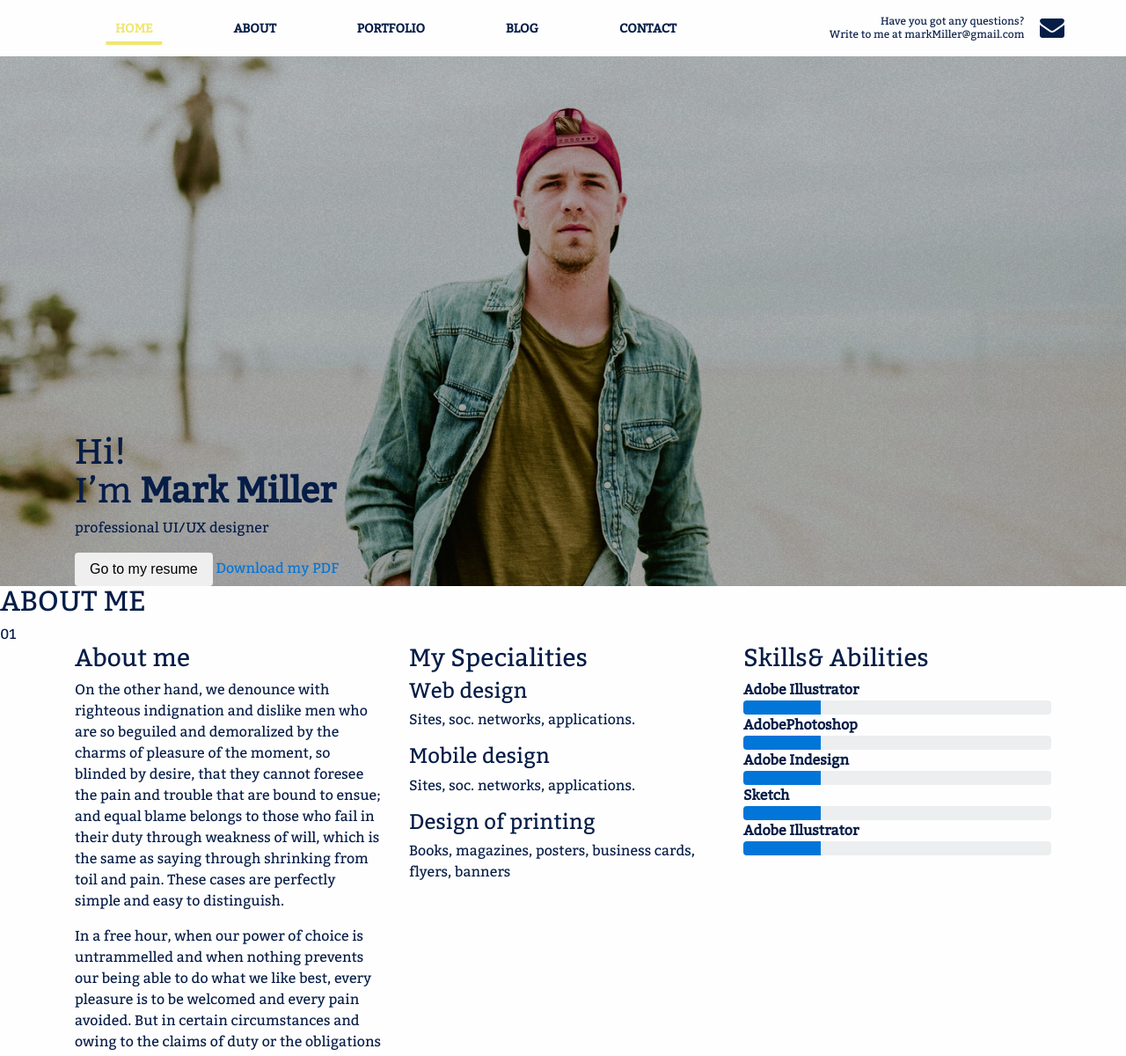
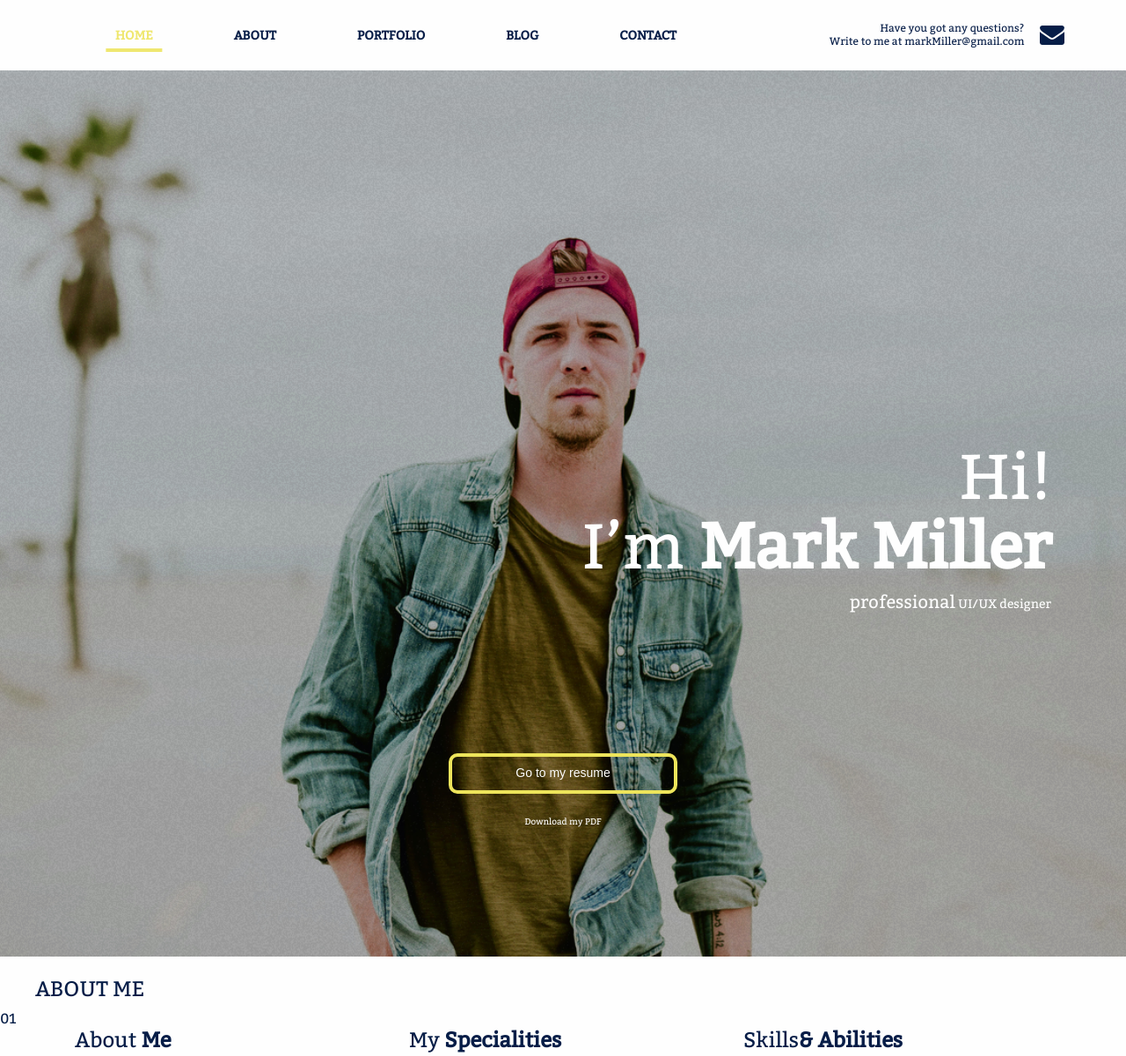
Before and after one commit to webcleef/portfolioTheme, a plain HTML site: page index.html in a window 1280 px wide. Shown: the top 1200 px of the page at 88% size. Drawn offline with nearby package versions, Linux system fonts and the light colour scheme.

Commit message:
Update 2017-05-25T14:36:10.122Z

```diff
--- a/css/style.css
+++ b/css/style.css
@@ -5,33 +5,50 @@ body {
   color: #061D47;
   background-color: #FEFEFE; }
 
+a,
+a:hover,
+a:focus {
+  text-decoration: none; }
+
+.btn {
+  background-color: transparent;
+  color: #FEFEFE;
+  font-size: 14px; }
+
+.section__number {
+  display: none; }
+
+.section__name {
+  font-size: 24px;
+  padding-left: 40px; }
+
 @font-face {
-  font-family: 'bitterregular';
-  src: url("../fonts/bitterregular-webfont.woff2") format("woff2"), url("../fonts/bitterregular-webfont.woff") format("woff");
+  font-family: 'bitterbold';
+  src: url("../fonts/bitter-bold-webfont.woff2") format("woff2"), url("../fonts/bitter-bold-webfont.woff") format("woff");
   font-weight: normal;
   font-style: normal; }
 
 @font-face {
   font-family: 'bitteritalic';
-  src: url("../fonts/bitteritalic-webfont.woff2") format("woff2"), url("../fonts/bitteritalic-webfont.woff") format("woff");
+  src: url("../fonts/bitter-italic-webfont.woff2") format("woff2"), url("../fonts/bitter-italic-webfont.woff") format("woff");
   font-weight: normal;
   font-style: normal; }
 
 @font-face {
-  font-family: 'bitterbold_italic';
-  src: url("../fonts/bitterbolditalic-webfont.woff2") format("woff2"), url("../fonts/bitterbolditalic-webfont.woff") format("woff");
-  font-weight: normal;
-  font-style: normal; }
-
-@font-face {
-  font-family: 'bitterbold';
-  src: url("../fonts/bitterbold-webfont.woff2") format("woff2"), url("../fonts/bitterbold-webfont.woff") format("woff");
+  font-family: 'bitterregular';
+  src: url("../fonts/bitter-regular-webfont.woff2") format("woff2"), url("../fonts/bitter-regular-webfont.woff") format("woff");
   font-weight: normal;
   font-style: normal; }
 
 .page-header {
   background-color: #EDE45B;
   padding: 17px 0; }
+  .page-header .header-mobile__link {
+    font-size: 24px;
+    font-weight: bold;
+    text-transform: uppercase;
+    color: #061D47;
+    font-family: 'bitterbold'; }
   .page-header .row {
     display: none; }
   .page-header .main-nav {
@@ -68,29 +85,84 @@ body {
       display: block; }
     .page-header .header-mail > a {
       text-decoration: none;
-      color: #061D47; }
+      color: #061D47;
+      display: block; }
       .page-header .header-mail > a:after {
         position: absolute;
         content: '';
-        background-image: url(../img/sprite-010227587064604338.png);
+        background-image: url(../img/sprite-025085731807672995.png);
         background-position: 0px -136px;
         width: 28px;
         height: 22px;
         top: 50%;
         right: 0;
         transform: translateY(-50%); }
-  .page-header .header-mobile {
-    display: block;
-    text-align: center; }
 
 .promo {
   background-image: url(../img/promo-bg.jpg);
   background-size: cover;
   background-repeat: no-repeat;
   background-position: center;
-  padding-top: 428px; }
+  padding-top: 200px;
+  padding-bottom: 43px;
+  text-align: center;
+  color: #FEFEFE; }
+  .promo__title {
+    font-size: 40px; }
+  .promo p {
+    font-size: 20px; }
+  .promo__btn {
+    border: 4px solid #EDE45B;
+    border-radius: 10px;
+    padding: 10px 72px;
+    margin-top: 140px; }
+  .promo__download {
+    display: block;
+    margin-top: 25px;
+    color: #FEFEFE;
+    font-size: 10px; }
+
+.about {
+  margin-top: 25px; }
+  .about .section__name {
+    display: none; }
+  .about .resume__title {
+    font-size: 24px; }
+    .about .resume__title > span {
+      font-weight: bold; }
+  .about .resume__about-text {
+    line-height: 17px;
+    font-size: 14px; }
+    .about .resume__about-text:last-child {
+      margin-bottom: 46px; }
+  .about .speciality__item {
+    margin-top: 65px; }
+    .about .speciality__item:first-child {
+      margin-top: 40px; }
+  .about .speciality__name {
+    font-size: 20px;
+    font-weight: bold; }
+  .about .speciality__description {
+    font-size: 14px; }
+
+.portfolio .container {
+  padding-left: 0;
+  padding-right: 0;
+  margin: 0; }
+
+.portfolio__item {
+  margin-top: 20px; }
+
+.portfolio__item-caption {
+  display: none; }
 
 @media (min-width: 768px) {
+
+  .section__number {
+    display: block; }
+
+  .page-header .header-mobile__link {
+    display: none; }
 
   .page-header .row {
     display: -ms-flexbox;
@@ -98,10 +170,27 @@ body {
     -ms-flex-wrap: wrap;
     flex-wrap: wrap; }
 
-  .page-header .header-mobile {
-    display: none; }
+  .page-header {
+    background-color: #FEFEFE;
+    padding: 25px 0; }
 
-  .page-header {
-    background-color: #FEFEFE; } }
+  .promo__main p > span {
+    font-size: 14px; }
+
+  .promo__main {
+    text-align: right; }
+
+  .promo__title {
+    font-size: 72px; }
+
+  .promo {
+    padding-top: 424px;
+    padding-bottom: 145px; }
+
+  .about .section__name {
+    display: block; }
+
+  .portfolio__item-caption {
+    display: block; } }
 
 /*# sourceMappingURL=style.css.map */
--- a/index.html
+++ b/index.html
@@ -35,6 +35,9 @@
 <!-- header begin -->
   <header class="page-header">
     <div class="container">
+     <div class="header-mobile text-center">
+     <a href="#" class="header-mobile__link">CONTACT ME</a>
+    </div>
     <div class="row align-items-center">
       <nav class="col-8">
         <ul class="main-nav d-flex flex-wrap justify-content-around">
@@ -51,17 +54,16 @@
       </div>
     </div>
   </div>
-    <div class="header-mobile">
-      <a href="#" class="header-mobile header-mobile__link">CONTACT ME</a>
-    </div>
   </header>
 
 <!-- header end -->
   <div class="promo">
       <div class="container">
+        <div class="promo__main">
           <h1 class="promo__title">Hi!<br>I’m <b>Mark Miller</b></h1>
-        <p>professional UI/UX designer</p>
-        <button class="btn btn-promo">Go to my resume</button>
+          <p>professional<span> UI/UX designer</span></p>
+        </div>
+        <button class="btn promo__btn col-xs-10">Go to my resume</button>
         <a href="#" class="promo__download">Download my PDF</a>
       </div>
   </div>
@@ -71,17 +73,17 @@
 <!-- ==============================================
     ABOUT
     =============================================== -->
-  <section id="about">
+  <section id="about" class="about">
     <h2 class="section__name">ABOUT ME</h2>
     <span class="section__number">01</span>
     <div class="container">
       <div class="resume row">
-        <div class="col-4">
-          <h3 class="resume__title">About <span>me</span></h3>
+        <div class="col-12 col-md-4">
+          <h3 class="resume__title">About <span>Me</span></h3>
           <p class="resume__about-text">On the other hand, we denounce with righteous indignation and dislike men who are so beguiled and demoralized by the charms of pleasure of the moment, so blinded by desire, that they cannot foresee the pain and trouble that are bound to ensue; and equal blame belongs to those who fail in their duty through weakness of will, which is the same as saying through shrinking from toil and pain. These cases are perfectly simple and easy to distinguish.</p>
           <p class="resume__about-text">In a free hour, when our power of choice is untrammelled and when nothing prevents our being able to do what we like best, every pleasure is to be welcomed and every pain avoided. But in certain circumstances and owing to the claims of duty or the obligations of business it will frequently occur that pleasures have to be repudiated and annoyances accepted.</p>
         </div>
-        <div class="col-4">
+        <div class="col-12 col-md-4">
           <h3 class="resume__title">My<span> Specialities</span></h3>
           <div class="speciality">
             <div class="speciality__item">
@@ -98,7 +100,7 @@
             </div>
           </div>
         </div>
-        <div class="col-4">
+        <div class="col-12 col-md-4">
           <h3 class="resume__title">Skills<span>& Abilities</span></h3>
           <div class="skill">
             <strong>Adobe Illustrator</strong>
@@ -152,7 +154,7 @@
     <span class="section__number">02</span>
     <div class="container">
       <div class="portfolio__item row align-items-center">
-        <img src="img/portfolio-img-01.jpg" alt="" class="img-fluid col-7">
+        <img src="img/portfolio-img-01.jpg" alt="" class="img-fluid col-12 col-md-7">
         <div class="portfolio__item-caption col-5">
           <h3 class="portfolio__item-title">Farm elements design</h3>
           <span>Web design</span>
@@ -161,7 +163,7 @@
         </div>
       </div>
       <div class="portfolio__item row flex-row-reverse align-items-center">
-        <img src="img/portfolio-img-02.jpg" alt="" class="img-fluid col-7">
+        <img src="img/portfolio-img-02.jpg" alt="" class="img-fluid col-12 col-md-7">
         <div class="portfolio__item-caption col-5">
           <h3 class="portfolio__item-title">Postcard wedding invitation</h3>
           <span>Mobile design</span>
@@ -170,7 +172,7 @@
         </div>
       </div>
       <div class="portfolio__item row align-items-center">
-        <img src="img/portfolio-img-03.jpg" alt="" class="img-fluid col-7">
+        <img src="img/portfolio-img-03.jpg" alt="" class="img-fluid col-12 col-md-7">
         <div class="portfolio__item-caption col-5">
           <h3 class="portfolio__item-title">Colorful geometric background</h3>
           <span>Design of printing</span>
@@ -179,7 +181,7 @@
         </div>
       </div>
       <div class="portfolio__item row flex-row-reverse align-items-center">
-        <img src="img/portfolio-img-04.jpg" alt="" class="img-fluid col-7">
+        <img src="img/portfolio-img-04.jpg" alt="" class="img-fluid col-12 col-md-7">
         <div class="portfolio__item-caption col-5">
           <h3 class="portfolio__item-title">Background design</h3>
           <span>Mobile design</span>
```
Also changed, not shown: css/style.min.css, fonts/bitter-bold-webfont.woff (added), fonts/bitter-bold-webfont.woff2 (added), fonts/bitter-italic-webfont.woff (added), fonts/bitter-italic-webfont.woff2 (added), fonts/bitter-regular-webfont.woff (added), fonts/bitter-regular-webfont.woff2 (added), fonts/bitterbold-webfont.woff (deleted), fonts/bitterbold-webfont.woff2 (deleted), fonts/bitterbolditalic-webfont.woff (deleted), fonts/bitterbolditalic-webfont.woff2 (deleted), fonts/bitteritalic-webfont.woff (deleted), fonts/bitteritalic-webfont.woff2 (deleted), fonts/bitterregular-webfont.woff (deleted), 2 more files, 1 other file. Lines whose indentation alone changed are shown as unchanged.
